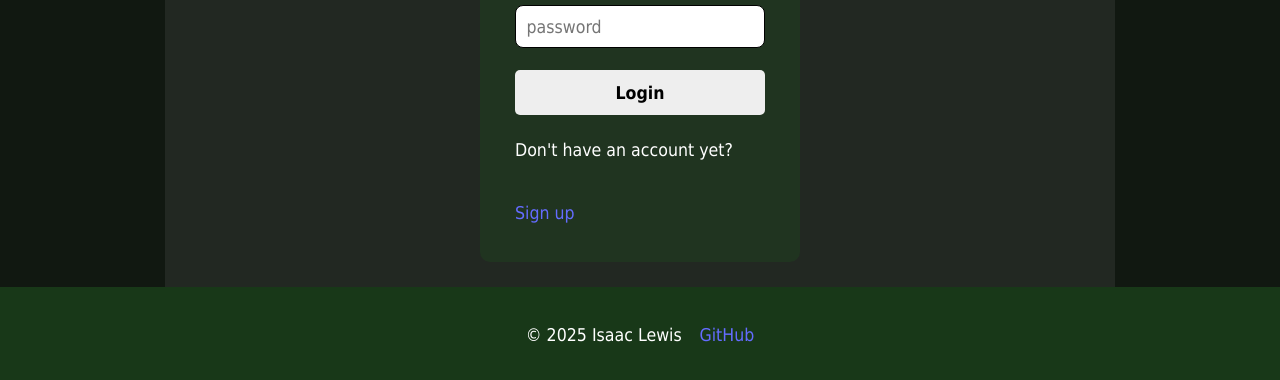
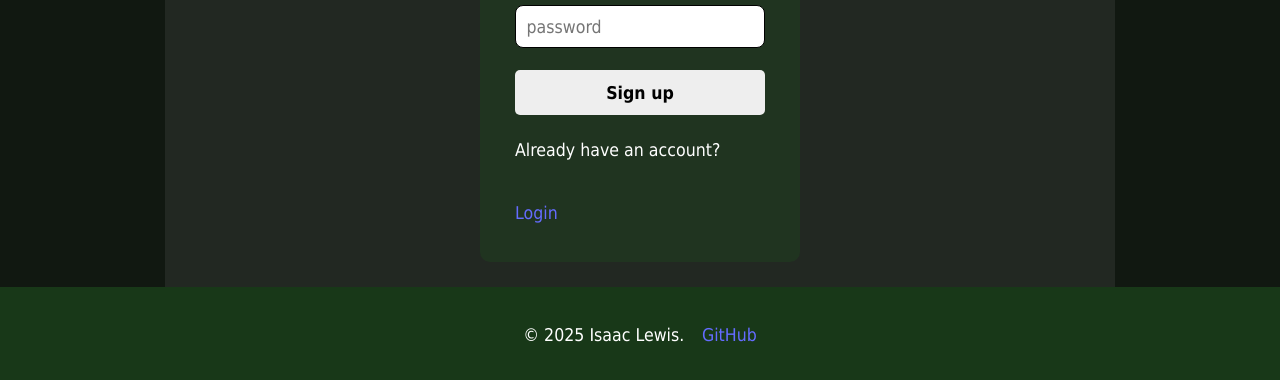
Before and after one commit to isaaclewis5001/startup-cs260, a React (Vite) app in the folder frontend/: page /register in a window 1280 px wide. Shown: the part 436-816 px from the top of the page. Built offline with nearby package versions, Linux system fonts and the light colour scheme.

Commit message:
Refactored form handling code, made some small styling improvements

```diff
--- a/frontend/src/app/App.tsx
+++ b/frontend/src/app/App.tsx
@@ -7,14 +7,17 @@ import { BrowserRouter, NavLink, Route, Routes } from 'react-router-dom';
 import { About } from './About';
 import { Home } from './Home';
 import { Login } from './Login';
+import { Laws } from './Laws';
 import { Register } from './Register';
-import { Laws } from './Laws';
 import AuthEffects from '../behavior/AuthEffects';
-import LoginResponseProcessor from '../behavior/LoginResponseProcessor';
+import LoginPageParams from '../behavior/LoginPageParams';
+import GameWindow from './GameWindow';
+import { useState } from 'react';
 
 export default function App() {
   const authEffects = new AuthEffects();
-  const loginResponseProcessor = new LoginResponseProcessor(authEffects);
+  const loginParams = new LoginPageParams(authEffects);
+  const [game, _] = useState(null);
 
   return (
     <BrowserRouter>
@@ -30,14 +33,15 @@ export default function App() {
         <Routes>
           <Route path="/" element={<Home />} />
           <Route path="/about" element={<About />} />
-          <Route path="/login" element={<Login responseProcessor={loginResponseProcessor}/>} />
-          <Route path="/register" element={<Register responseProcessor={loginResponseProcessor}/>} />
+          <Route path="/login" element={<Login loginParams={loginParams}/>} />
+          <Route path="/register" element={<Register loginParams={loginParams}/>} />
           <Route path="/laws" element={<Laws />} />
+          <Route path="/play" element={<GameWindow game={game}/>} />
           <Route path='*' element={<NotFound />} />
         </Routes>
       </main>
       <footer>
-        <span>&copy; 2025 Isaac Lewis</span>
+        <span>&copy; 2025 Isaac Lewis.</span>
         <span><a href="https://github.com/isaaclewis5001/startup-cs260">GitHub</a></span>
       </footer>
     </BrowserRouter>
--- a/frontend/src/app/GameWindow.tsx
+++ b/frontend/src/app/GameWindow.tsx
@@ -2,7 +2,7 @@ import { useEffect, useRef } from "react"
 import Game from "../game-interface/Game"
 import GameResources from "../game-interface/GameResources";
 
-export default function GameWindow({game}: {game: Game} ) {
+export default function GameWindow({game}: {game: Game | null} ) {
   // We need imperative access to our canvases
   const primaryCanvasRef = useRef<HTMLCanvasElement | null>(null);
   const secondaryCanvasRef = useRef<HTMLCanvasElement | null>(null);
@@ -10,7 +10,7 @@ export default function GameWindow({game}: {game: Game} ) {
   useEffect(
     () => {
       // This code gets called whenever the component is loaded or the game changes
-      if (primaryCanvasRef.current === null) {
+      if (!game || !primaryCanvasRef.current) {
         return;
       }
       const resources = new GameResources(primaryCanvasRef.current, secondaryCanvasRef.current);
--- a/frontend/src/app/Header.css
+++ b/frontend/src/app/Header.css
@@ -7,7 +7,7 @@ header .header-bounds {
   align-items: center;
   flex-wrap: wrap;
   justify-content: center;
-  gap: 1.5em;
+  gap: 0em 1.5em;
   padding: 0 5em;
   max-width: 1000px;
   margin: auto;
@@ -25,7 +25,7 @@ header .left-content {
 header .right-content {
   flex-grow: 0;
   font-size: 1.2em;
-  padding: 1em;
+  padding: 0.5em 1em;
 }
 
 header .left-content, header .right-content {
@@ -43,3 +43,7 @@ header .header-login, header .header-username {
   height: 52px;
   width: 48px;
 }
+
+header p {
+  margin: 0;
+}
--- a/frontend/src/app/Login.tsx
+++ b/frontend/src/app/Login.tsx
@@ -1,45 +1,50 @@
-import { useState } from "react";
-import { NavLink, NavigateFunction, useNavigate } from "react-router-dom";
-import LoginResponseProcessor from "../behavior/LoginResponseProcessor";
+import { ReactNode } from "react";
+import { NavLink } from "react-router-dom";
+import LoginPageParams from "../behavior/LoginPageParams";
+import { LoginForm, LoginWrapper } from "./LoginWrapper";
 
-function loginFn(username: string, password: string, navigator: NavigateFunction, responseProcessor: LoginResponseProcessor) {
-  if (username === "") {
-    // username required
-    return
+class LoginFormImpl implements LoginForm {
+  create({children}: { children: ReactNode; }): ReactNode {
+    return (<>
+      <div className="formitem">
+        <label htmlFor="inputUsername">Username</label>
+        <input type="text" placeholder="username" id="inputUsername"></input>
+      </div>
+      <div className="formitem">
+        <label htmlFor="inputPassword">Password</label>
+        <input type="password" placeholder="password" id="inputPassword"></input>
+      </div>
+
+      {children}
+
+      <div className="formitem">
+        <span>Don't have an account yet?</span><br />
+        <NavLink to="/register">Sign up</NavLink>
+      </div>
+    </>);
   }
 
-  if (password === "") {
-    // password required
-    return
+  getPayloadOrError(): { payload: string; } | { errMsg: string; } {
+    const username = (document.getElementById("inputUsername") as HTMLInputElement | null)?.value?.trim();
+    if (!username) {
+      return {errMsg: "Username required"}
+    }
+
+    const password = (document.getElementById("inputPassword") as HTMLInputElement | null)?.value;
+    if (!password) {
+      return {errMsg: "Password required"}
+    }
+
+    return {payload: JSON.stringify({username, password})};
   }
 
-  responseProcessor.processResponse(navigator, username);
+  url = "";
+  submitButtonText = "Login";
+
 }
 
-export function Login({responseProcessor}: {responseProcessor: LoginResponseProcessor}) {
-  const [username, usernameUpdate] = useState("");
-  const [password, passwordUpdate] = useState("");
-  const navigator = useNavigate();
-
+export function Login({loginParams}: {loginParams: LoginPageParams}) {
   return (
-    <div className="main-content focus-card">
-      <div className="formcard">
-        <div className="formitem">
-          <label htmlFor="inputUsername">Username</label>
-          <input type="text" placeholder="username" id="inputUsername" value={username} onChange={evt => usernameUpdate(evt.target.value)}></input>
-        </div>
-        <div className="formitem">
-          <label htmlFor="inputPassword">Password</label>
-          <input type="password" placeholder="password" id="inputPassword" value={password} onChange={evt => passwordUpdate(evt.target.value)}></input>
-        </div>
-
-        <button onClick={() => loginFn(username, password, navigator, responseProcessor)}>Login</button>
-
-        <div className="formitem">
-          <span>Don't have an account yet?</span><br />
-          <NavLink to="/register">Sign up</NavLink>
-        </div>
-      </div>
-    </div>
+    <LoginWrapper loginParams={loginParams} form={new LoginFormImpl()} />
   )
 }
--- /dev/null
+++ b/frontend/src/app/LoginWrapper.tsx
@@ -0,0 +1,49 @@
+
+import AuthState from "../../../model/AuthState";
+import { useNavigate } from "react-router-dom";
+import LoginPageParams from "../behavior/LoginPageParams";
+import { ReactNode } from "react";
+
+export function LoginWrapper({loginParams, form}: {loginParams: LoginPageParams, form: LoginForm}) {
+  const navigator = useNavigate();
+  // if (loginParams.authEffects.state) {
+  //   navigator(loginParams.destPath);
+  // }
+
+  function onClick() {
+    const maybePayload = form.getPayloadOrError();
+    if ('errMsg' in maybePayload) {
+      // TODO: do something with this
+      console.log(maybePayload.errMsg)
+      return;
+    }
+
+
+    // TODO: actually fetch
+    try {
+      const username: string = JSON.parse(maybePayload.payload).username;
+      loginParams.authEffects.setAuth(new AuthState(username, "this is a mock token"));
+      navigator(loginParams.destPath);
+    } catch {
+      return;
+    };
+
+  }
+
+  return (
+    <div className="main-content focus-card">
+      <div className="formcard">
+        <form.create>
+          <button onClick={onClick}>{form.submitButtonText}</button>
+        </form.create>
+      </div>
+    </div>
+  )
+}
+
+export interface LoginForm {
+  create(props: {children: ReactNode}): ReactNode;
+  getPayloadOrError(): {payload: string} | {errMsg: string};
+  url: string;
+  submitButtonText: string;
+}
--- a/frontend/src/app/Register.tsx
+++ b/frontend/src/app/Register.tsx
@@ -1,57 +1,58 @@
-import { useState } from "react";
-import { NavigateFunction, NavLink, useNavigate } from "react-router-dom";
-import LoginResponseProcessor from "../behavior/LoginResponseProcessor";
-
-function registerFn(username: string, email: string, password: string, navigator: NavigateFunction,responseProcessor: LoginResponseProcessor) {
-  if (username === "") {
-    // username required
-    return
-  }
-
-  if (email === "") {
-    // password required
-    return
-  }
-
-  if (password === "") {
-    // password required
-    return
-  }
+import { ReactNode } from "react";
+import { NavLink } from "react-router-dom";
+import LoginPageParams from "../behavior/LoginPageParams";
+import { LoginForm, LoginWrapper } from "./LoginWrapper";
 
 
-  responseProcessor.processResponse(navigator, username);
-}
-
-
-export function Register({responseProcessor}: {responseProcessor: LoginResponseProcessor}) {
-  const [username, usernameUpdate] = useState("");
-  const [email, emailUpdate] = useState("");
-  const [password, passwordUpdate] = useState("");
-  const navigator = useNavigate();
-
-  return (
-    <div className="main-content focus-card">
-      <div className="formcard">
+class RegisterFormImpl implements LoginForm {
+  create({children}: { children: ReactNode; }): ReactNode {
+    return (<>
       <div className="formitem">
         <label htmlFor="inputUsername">Username</label>
-          <input type="text" placeholder="username" id="inputUsername" value={username} onChange={evt => usernameUpdate(evt.target.value)}></input>
+        <input type="text" placeholder="username" id="inputUsername"></input>
       </div>
         <div className="formitem">
           <label htmlFor="inputEmail">Email</label>
-            <input type="email" placeholder="email" id="inputEmail" value={email} onChange={evt => emailUpdate(evt.target.value)}></input>
+          <input type="email" placeholder="email" id="inputEmail"></input>
         </div>
       <div className="formitem">
         <label htmlFor="inputPassword">Password</label>
-          <input type="password" placeholder="password" id="inputPassword" value={password} onChange={evt => passwordUpdate(evt.target.value)}></input>
+        <input type="password" placeholder="password" id="inputPassword"></input>
       </div>
 
-        <button onClick={() => registerFn(username, email, password, navigator, responseProcessor)}>Login</button>
+      {children}
 
       <div className="formitem">
-          <span>Don't have an account yet?</span><br />
-          <NavLink to="/register">Sign up</NavLink>
+        <span>Already have an account?</span><br />
+        <NavLink to="/login">Login</NavLink>
       </div>
-      </div>
-    </div>
+    </>)
+  }
+  getPayloadOrError(): { payload: string; } | { errMsg: string; } {
+    const username = (document.getElementById("inputUsername") as HTMLInputElement | null)?.value?.trim();
+    if (!username) {
+      return {errMsg: "Username required"}
+    }
+
+    const email = (document.getElementById("inputEmail") as HTMLInputElement | null)?.value?.trim();
+    if (!email) {
+      return {errMsg: "Password required"}
+    }
+
+    const password = (document.getElementById("inputPassword") as HTMLInputElement | null)?.value;
+    if (!password) {
+      return {errMsg: "Password required"}
+    }
+
+    return {payload: JSON.stringify({username, password})};
+  }
+  url = "";
+  submitButtonText = "Sign up";
+}
+
+export function Register({loginParams}: {loginParams: LoginPageParams}) {
+
+  return (
+    <LoginWrapper form={new RegisterFormImpl} loginParams={loginParams}/>
   );
 }
--- /dev/null
+++ b/frontend/src/behavior/LoginPageParams.ts
@@ -0,0 +1,11 @@
+import AuthEffects from "./AuthEffects";
+
+export default class LoginPageParams {
+  authEffects: AuthEffects;
+  destPath: string;
+
+  constructor(authEffects: AuthEffects, destPath: string = "/") {
+    this.authEffects = authEffects;
+    this.destPath = destPath;
+  }
+}
--- a/frontend/src/behavior/LoginResponseProcessor.ts
+++ /dev/null
@@ -1,19 +0,0 @@
-import AuthEffects from "./AuthEffects";
-import AuthState from "../../../model/AuthState";
-import { NavigateFunction } from "react-router-dom";
-
-export default class LoginResponseProcessor {
-  private authEffects: AuthEffects;
-  private destPath: string;
-
-  constructor(authEffects: AuthEffects, destPath: string = "/") {
-    this.authEffects = authEffects;
-    this.destPath = destPath;
-  }
-
-  processResponse(navigator: NavigateFunction, username: string) {
-    // TODO: fix this mock
-    this.authEffects.setAuth(new AuthState(username, "this is a mock token"));
-    navigator(this.destPath)
-  }
-}
```
Also changed, not shown: frontend/src/app/Register.1.tsx (added), frontend/src/app/RegisterFormImpl.1.tsx (added), frontend/src/app/RegisterFormImpl.tsx (added). Lines whose indentation alone changed are shown as unchanged.
